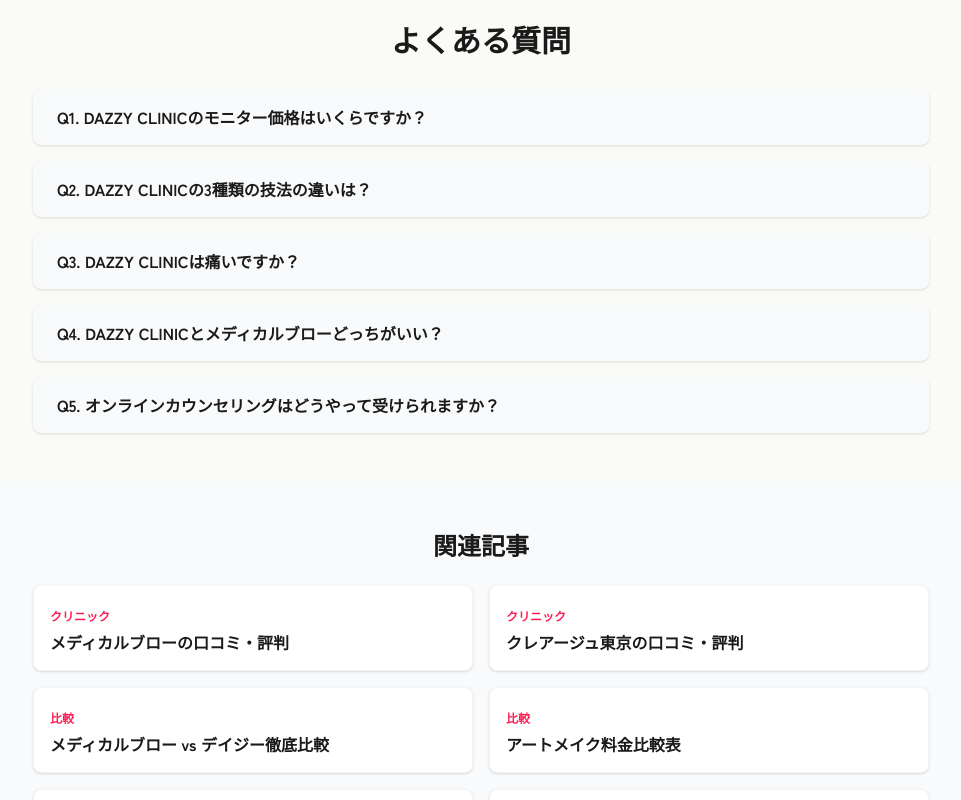
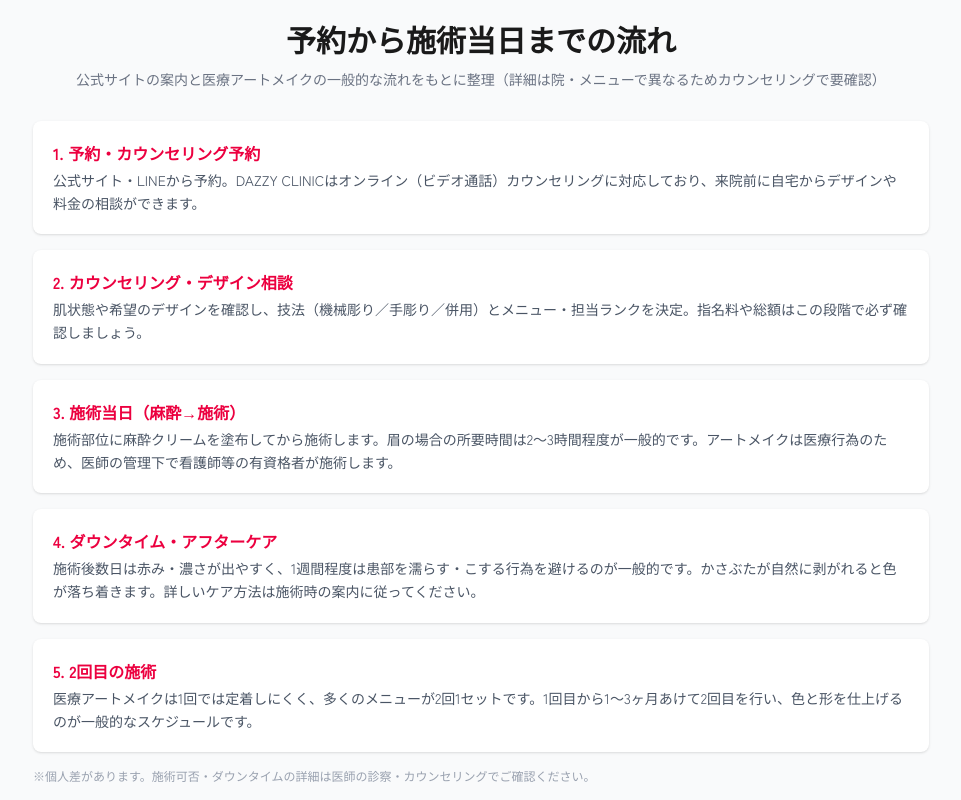
Before and after one commit to mediaxsaburoai0818-design/artmake-hikaku, a Next.js app: page /review/dazzy in a window 1280 px wide. Shown: the part 7080-7880 px from the top of the page, without its empty margins (159-1120 px from the left). Built offline with nearby package versions, Linux system fonts and the light colour scheme.

Commit message:
戦略S1: dazzy深掘り(施術の流れ+指名FAQ)+部位ページからクリニック導線

```diff
--- a/src/app/parts/eyebrow/page.tsx
+++ b/src/app/parts/eyebrow/page.tsx
@@ -716,6 +716,14 @@
         <div className="max-w-4xl mx-auto">
           <h2 className="text-2xl font-bold text-center mb-6">関連記事</h2>
           <div className="grid md:grid-cols-2 gap-4">
+      <Link href="/review/dazzy/" className="block bg-white rounded-lg p-4 shadow-sm hover:shadow-md transition border border-gray-100">
+        <span className="text-rose-500 text-xs font-semibold">クリニック</span>
+        <p className="font-semibold mt-1">DAZZY CLINIC（デイジー）の口コミ・料金</p>
+      </Link>
+      <Link href="/review/medicalbrow/" className="block bg-white rounded-lg p-4 shadow-sm hover:shadow-md transition border border-gray-100">
+        <span className="text-rose-500 text-xs font-semibold">クリニック</span>
+        <p className="font-semibold mt-1">メディカルブローの口コミ・料金</p>
+      </Link>
       <Link href="/parts/lip/" className="block bg-white rounded-lg p-4 shadow-sm hover:shadow-md transition border border-gray-100">
         <span className="text-rose-500 text-xs font-semibold">部位別</span>
         <p className="font-semibold mt-1">リップアートメイクの種類・相場</p>
--- a/src/app/parts/lip/page.tsx
+++ b/src/app/parts/lip/page.tsx
@@ -736,6 +736,14 @@
         <div className="max-w-4xl mx-auto">
           <h2 className="text-2xl font-bold text-center mb-6">関連記事</h2>
           <div className="grid md:grid-cols-2 gap-4">
+      <Link href="/review/dazzy/" className="block bg-white rounded-lg p-4 shadow-sm hover:shadow-md transition border border-gray-100">
+        <span className="text-rose-500 text-xs font-semibold">クリニック</span>
+        <p className="font-semibold mt-1">DAZZY CLINIC（デイジー）の口コミ・料金</p>
+      </Link>
+      <Link href="/review/medicalbrow/" className="block bg-white rounded-lg p-4 shadow-sm hover:shadow-md transition border border-gray-100">
+        <span className="text-rose-500 text-xs font-semibold">クリニック</span>
+        <p className="font-semibold mt-1">メディカルブローの口コミ・料金</p>
+      </Link>
       <Link href="/parts/eyebrow/" className="block bg-white rounded-lg p-4 shadow-sm hover:shadow-md transition border border-gray-100">
         <span className="text-rose-500 text-xs font-semibold">部位別</span>
         <p className="font-semibold mt-1">眉毛アートメイクの種類・相場</p>
--- a/src/app/review/dazzy/page.tsx
+++ b/src/app/review/dazzy/page.tsx
@@ -352,6 +352,29 @@
         </div>
       </section>
 
+      {/* 施術の流れ */}
+      <section className="py-12 px-4 bg-gray-50">
+        <div className="max-w-4xl mx-auto">
+          <h2 className="text-3xl font-bold text-center mb-3">予約から施術当日までの流れ</h2>
+          <p className="text-sm text-gray-500 text-center mb-8">公式サイトの案内と医療アートメイクの一般的な流れをもとに整理（詳細は院・メニューで異なるためカウンセリングで要確認）</p>
+          <div className="space-y-4">
+            {[
+              { step: '1. 予約・カウンセリング予約', text: '公式サイト・LINEから予約。DAZZY CLINICはオンライン（ビデオ通話）カウンセリングに対応しており、来院前に自宅からデザインや料金の相談ができます。' },
+              { step: '2. カウンセリング・デザイン相談', text: '肌状態や希望のデザインを確認し、技法（機械彫り／手彫り／併用）とメニュー・担当ランクを決定。指名料や総額はこの段階で必ず確認しましょう。' },
+              { step: '3. 施術当日（麻酔→施術）', text: '施術部位に麻酔クリームを塗布してから施術します。眉の場合の所要時間は2〜3時間程度が一般的です。アートメイクは医療行為のため、医師の管理下で看護師等の有資格者が施術します。' },
+              { step: '4. ダウンタイム・アフターケア', text: '施術後数日は赤み・濃さが出やすく、1週間程度は患部を濡らす・こする行為を避けるのが一般的です。かさぶたが自然に剥がれると色が落ち着きます。詳しいケア方法は施術時の案内に従ってください。' },
+              { step: '5. 2回目の施術', text: '医療アートメイクは1回では定着しにくく、多くのメニューが2回1セットです。1回目から1〜3ヶ月あけて2回目を行い、色と形を仕上げるのが一般的なスケジュールです。' },
+            ].map((f, i) => (
+              <div key={i} className="bg-white rounded-lg shadow-sm p-5">
+                <p className="font-bold text-rose-600 mb-1">{f.step}</p>
+                <p className="text-sm text-gray-600 leading-relaxed">{f.text}</p>
+              </div>
+            ))}
+          </div>
+          <p className="text-xs text-gray-400 mt-4">※個人差があります。施術可否・ダウンタイムの詳細は医師の診察・カウンセリングでご確認ください。</p>
+        </div>
+      </section>
+
       {/* FAQ */}
       <section className="py-12 px-4">
         <div className="max-w-4xl mx-auto">
@@ -362,6 +385,7 @@
               { q: 'DAZZY CLINICの3種類の技法の違いは？', a: '「機械彫り」はマシンで均一に色を入れるパウダー仕上げ、「手彫り」は1本1本手作業で描く自然な毛並み仕上げ、「機械彫り+手彫り」は両方を組み合わせたハイブリッド施術です。迷ったらカウンセリングで相談しましょう。' },
               { q: 'DAZZY CLINICは痛いですか？', a: '施術前に麻酔クリームを塗布するため、強い痛みを感じる方は少ないです。口コミでは「チクチクする程度」「思ったより全然痛くなかった」という声が多いです。痛みに弱い方は事前に相談しましょう。' },
               { q: 'DAZZY CLINICとメディカルブローどっちがいい？', a: 'コスパ重視＋技法の選択肢ならDAZZY CLINIC、実績数＋全国展開ならメディカルブローがおすすめです。DAZZY CLINICは3種類の技法から選べるのが強み、メディカルブローは累計23万件の実績と7Dストローク®が強みです。' },
+              { q: '「dazzy skin clinic」とアートメイクのDAZZY CLINICは同じですか？', a: '「dazzy skin clinic」は美容皮膚科部門の名称で、アートメイクのDAZZY CLINIC（デイジークリニック）と同じ系列です。アートメイク目的の場合はDAZZY CLINICのアートメイクメニュー（新宿・札幌・福岡天神）が該当します。詳しくは本ページ内の「dazzy skin clinicとは？」の項をご覧ください。' },
               { q: 'オンラインカウンセリングはどうやって受けられますか？', a: '公式サイトからオンラインカウンセリングの予約が可能です。ビデオ通話で自宅にいながらデザインの相談や料金の確認ができるため、遠方の方や初めての方に特におすすめです。' },
             ].map((faq, i) => (
               <details key={i} className="bg-gray-50 rounded-lg shadow-sm">
```
Also changed, not shown: 1 other file (tests, documents, lock files or other folders).
